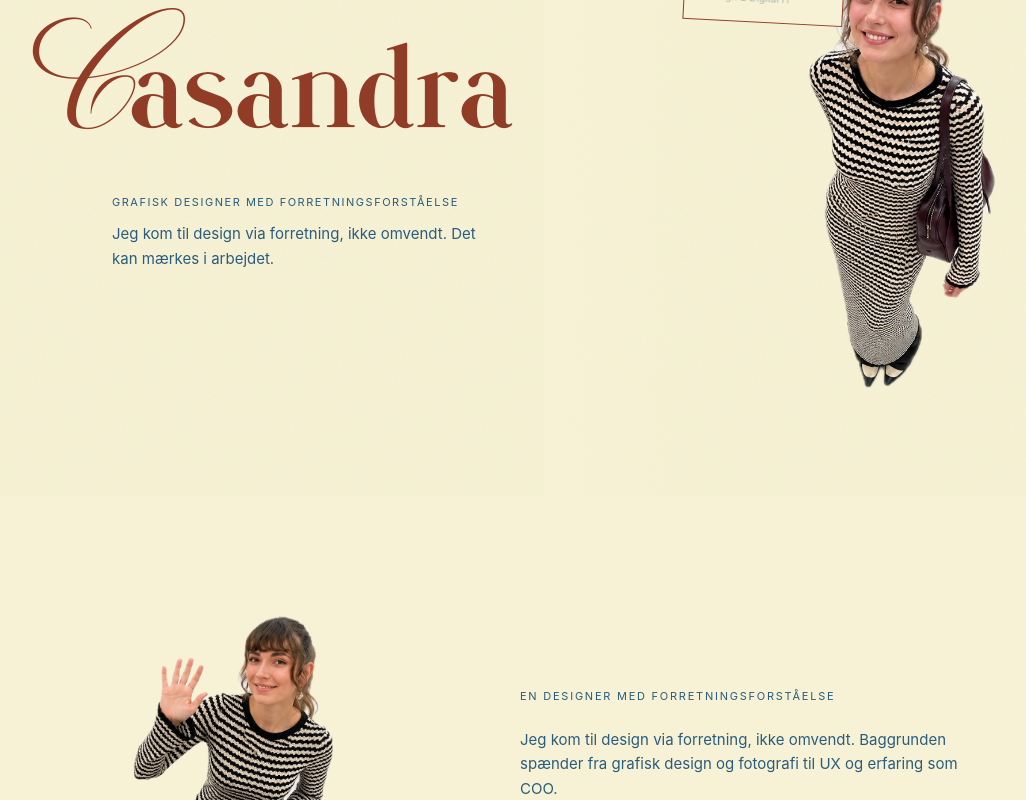
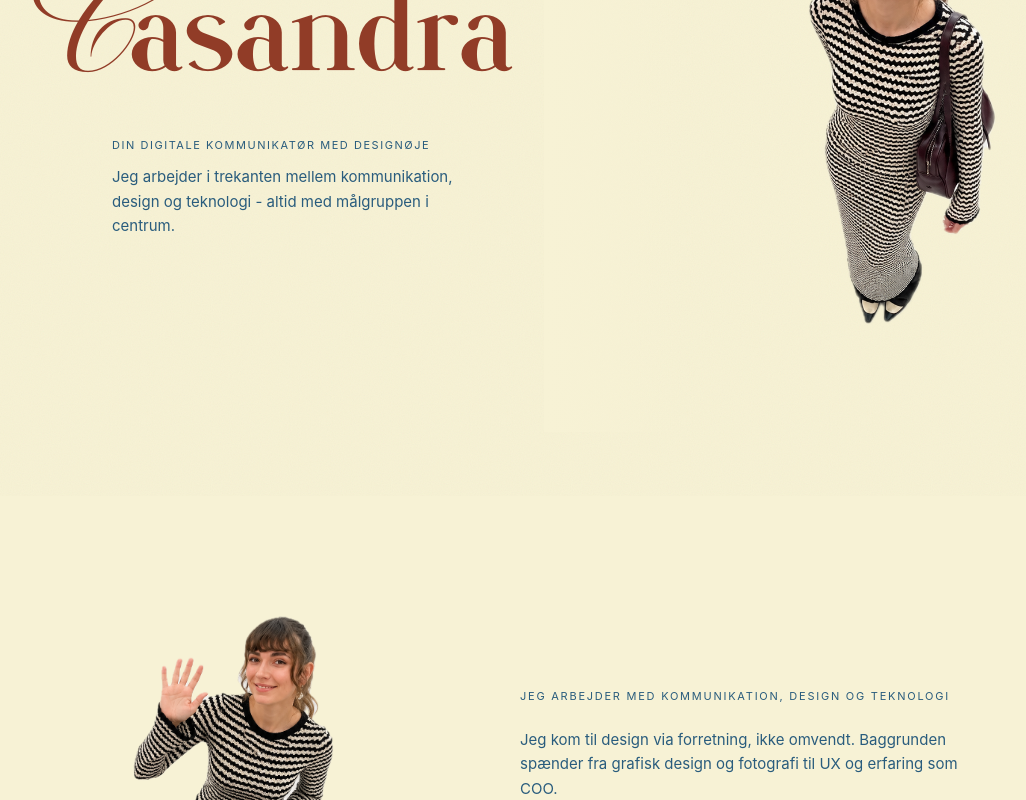
Before and after one commit to casandralpedersen/casandra-portfolio, a React (Vite) app: page / in a window 1280 px wide. Shown: the part 280-1080 px from the top of the page, without its empty margins (32-1058 px from the left). Built offline with nearby package versions, Linux system fonts and the light colour scheme.

Commit message:
Juster hero-layout og opdater forsidetekster
Flyt heroen op (justify-start, mindre padding), ryk billede og B-DDIT-kort op, ryk navn/intro-tekst ned. Ny overskrift og brødtekst i heroen samt ny label i Om mig-teaser.

```diff
--- a/src/pages/Home.jsx
+++ b/src/pages/Home.jsx
@@ -320,7 +320,7 @@ function AboutTeaser({ t }) {
           animate={inView ? { y: 0, opacity: 1, transition: { ease: [0.22, 1, 0.36, 1], duration: 0.7 } } : {}}
           className="text-[11px] tracking-[0.16em] uppercase opacity-50 mb-6"
         >
-          {t('En designer med forretningsforståelse', 'A designer with business insight')}
+          {t('Jeg arbejder med kommunikation, design og teknologi', 'I work with communication, design and technology')}
         </motion.p>
 
         <motion.div
@@ -368,12 +368,12 @@ export default function Home() {
       {/* Hero */}
       <section
         ref={constraintsRef}
-        className="texture relative min-h-[88vh] overflow-hidden px-10 pt-12 pb-16 flex flex-col justify-center"
+        className="texture relative min-h-[88vh] overflow-hidden px-10 pt-6 pb-16 flex flex-col justify-start"
       >
         <motion.div
           initial={{ opacity: 0, x: 30 }}
           animate={{ opacity: 1, x: 0, transition: { ease: [0.22, 1, 0.36, 1], duration: 1.0, delay: 0.05 } }}
-          className="absolute top-0 right-0 w-[55%] h-full pointer-events-none"
+          className="absolute -top-16 right-0 w-[55%] h-full pointer-events-none"
           style={{ zIndex: 0 }}
         >
           <img
@@ -387,7 +387,7 @@ export default function Home() {
           />
         </motion.div>
 
-        <div className="relative z-10 flex flex-col">
+        <div className="relative z-10 flex flex-col mt-24 md:mt-32">
           <motion.div
             variants={containerVariants}
             initial="hidden"
@@ -418,7 +418,7 @@ export default function Home() {
             animate="show"
             className="mt-5 ml-[6.5rem] text-[11px] tracking-[0.14em] uppercase opacity-55 whitespace-nowrap"
           >
-            {t('Grafisk designer med forretningsforståelse', 'Graphic designer with business insight')}
+            {t('Din digitale kommunikatør med designøje', 'Your digital communicator with a design eye')}
           </motion.p>
 
           <motion.p
@@ -428,8 +428,8 @@ export default function Home() {
             className="mt-3 ml-[6.5rem] text-[15px] leading-relaxed opacity-75 max-w-sm"
           >
             {t(
-              'Jeg kom til design via forretning, ikke omvendt. Det kan mærkes i arbejdet.',
-              'I came to design through business, not the other way around. You can feel it in the work.'
+              'Jeg arbejder i trekanten mellem kommunikation, design og teknologi - altid med målgruppen i centrum.',
+              'I work in the triangle between communication, design and technology - always with the target audience at the centre.'
             )}
           </motion.p>
         </div>
@@ -443,7 +443,7 @@ export default function Home() {
           initial={{ opacity: 0, rotate: 4, y: 10 }}
           animate={{ opacity: 1, rotate: 3, y: 0, transition: { delay: 1.5, duration: 0.6, ease: [0.22, 1, 0.36, 1] } }}
           className="absolute z-10 cursor-grab select-none"
-          style={{ top: '18%', left: '56%' }}
+          style={{ top: '8%', left: '56%' }}
         >
           <div className="px-5 py-4 border border-[var(--color-burgundy)] bg-[var(--color-base)]" style={{ width: 160 }}>
             <p className="text-[10px] tracking-[0.12em] uppercase opacity-40 mb-1">
```
